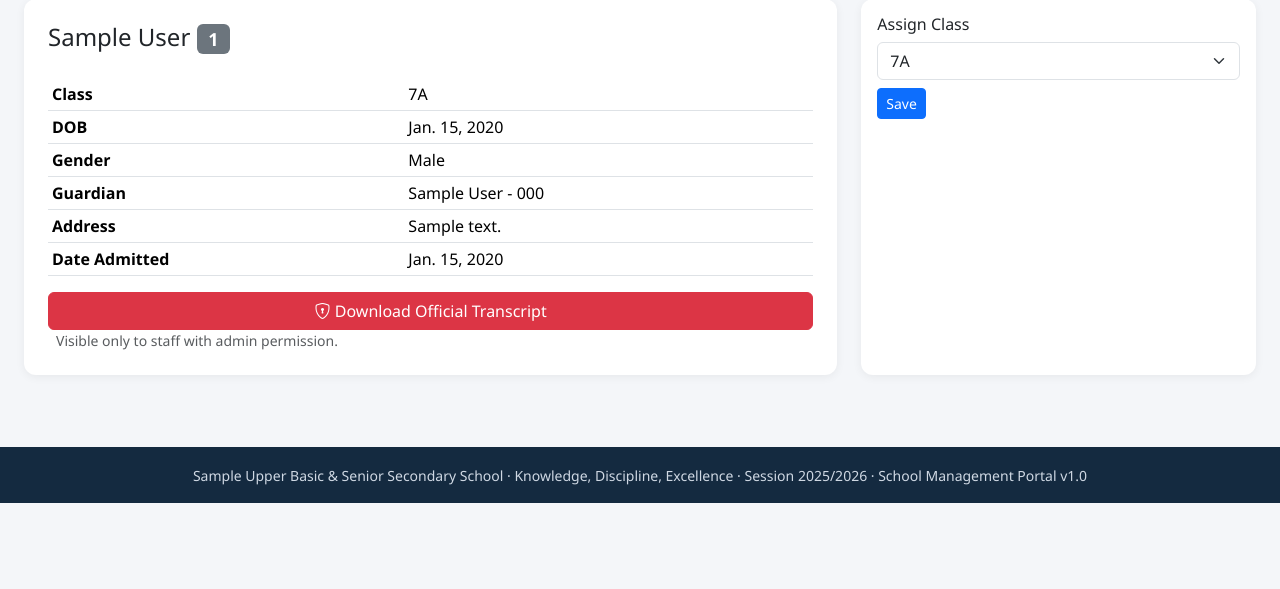
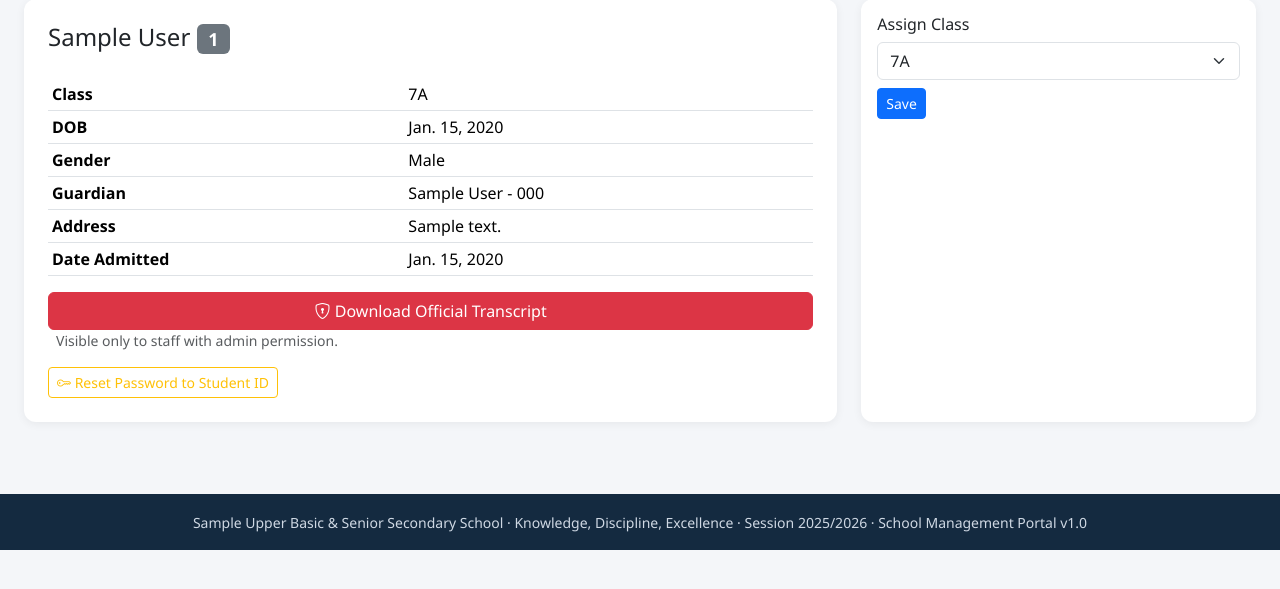
Before and after one commit to morrosusso/school-portal, a Django app: page /students/1/ in a window 1280 px wide; the page is wider, and only the part inside the window is pictured. Shown: the part 153-742 px from the top of that part. Run offline with Django 5.2, Linux system fonts and the light colour scheme; a user stored in the database is signed in; tables that the repository leaves empty hold one stand-in row (values such as "Sample post"); some libraries are stand-ins or nearby versions.

Commit message:
Fix media file serving in production, show documents to staff, add student password reset

```diff
--- a/school_portal/urls.py
+++ b/school_portal/urls.py
@@ -21,5 +21,8 @@ urlpatterns = [
     path("communication/", include("communication.urls")),
 ]
 
-if settings.DEBUG:
-    urlpatterns += static(settings.MEDIA_URL, document_root=settings.MEDIA_ROOT)
+# Serve uploaded files (documents, photos) at all times, not just
+# DEBUG=True -- otherwise every uploaded-document link 404s in
+# production. This is fine for a small school's traffic level;
+# a larger deployment would move to cloud storage (S3, etc.) instead.
+urlpatterns += static(settings.MEDIA_URL, document_root=settings.MEDIA_ROOT)
--- a/students/templates/students/student_detail.html
+++ b/students/templates/students/student_detail.html
@@ -19,6 +19,14 @@
           <i class="bi bi-shield-lock"></i> Download Official Transcript
         </a>
         <span class="text-muted small ms-2">Visible only to staff with admin permission.</span>
+
+        <form method="post" action="{% url 'students:reset_student_password' student.pk %}" class="mt-3"
+              onsubmit="return confirm('Reset this student\'s password back to their Student ID ({{ student.student_id }})?');">
+          {% csrf_token %}
+          <button type="submit" class="btn btn-outline-warning btn-sm">
+            <i class="bi bi-key"></i> Reset Password to Student ID
+          </button>
+        </form>
       {% endif %}
     </div>
   </div>
--- a/students/urls.py
+++ b/students/urls.py
@@ -11,4 +11,5 @@ urlpatterns = [
     path("applications/<int:pk>/review/", views.application_review, name="application_review"),
     path("", views.student_list, name="student_list"),
     path("<int:pk>/", views.student_detail, name="student_detail"),
+    path("<int:pk>/reset-password/", views.reset_student_password, name="reset_student_password"),
 ]
--- a/students/views.py
+++ b/students/views.py
@@ -202,6 +202,28 @@ def student_list(request):
 
 
 @login_required
+@user_passes_test(_is_admissions_staff, login_url="core:dashboard")
+def reset_student_password(request, pk):
+    """
+    Lets admin-permission staff (Principal, VPs, Secretary, IT
+    Support) reset a student's forgotten password directly from the
+    portal, without needing to go into /admin/. Resets it back to
+    their Student ID -- the same simple, memorable scheme used when
+    their account was first created -- and the student can change it
+    again from their profile afterwards.
+    """
+    student = get_object_or_404(Student, pk=pk)
+    if request.method == "POST":
+        if not student.user:
+            messages.error(request, "This student has no login account to reset.")
+            return redirect("students:student_detail", pk=pk)
+        student.user.set_password(student.student_id)
+        student.user.save()
+        messages.success(request, f"Password reset for {student} -- new password is their Student ID ({student.student_id}).")
+    return redirect("students:student_detail", pk=pk)
+
+
+@login_required
 def student_detail(request, pk):
     student = get_object_or_404(Student, pk=pk)
     # Students/parents may only view their own record.
```
Also changed, not shown: students/templates/students/application_review.html (+14 -0 lines).
